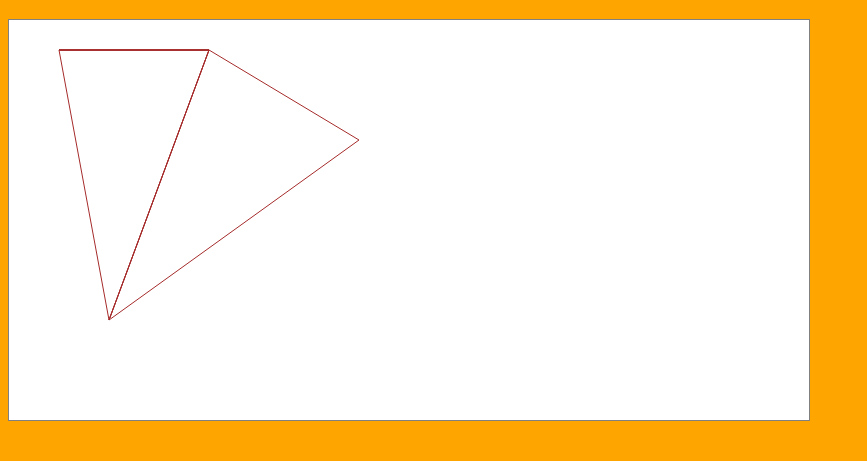
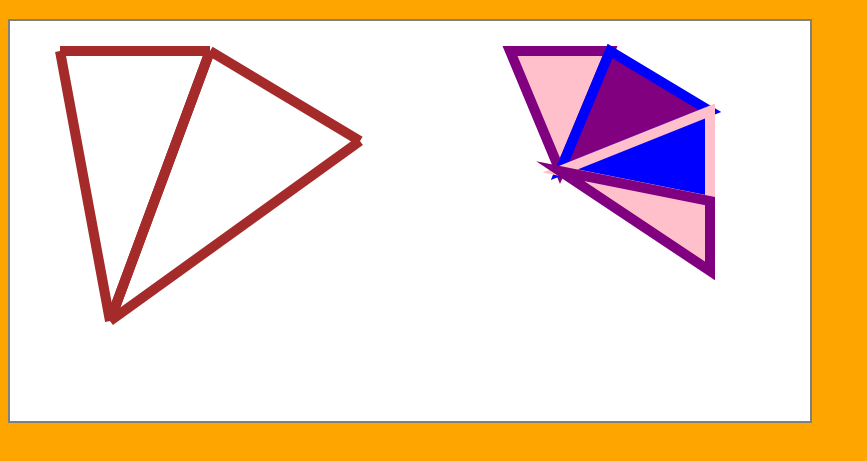
Before and after one commit to Chircle/Pachu_17_Game, a plain HTML site: page uebung/index.html in a window 1280 px wide. Shown: the part 67-528 px from the top of the page, without its empty margins (0-867 px from the left). Drawn offline with Linux system fonts and the light colour scheme.

Commit message:
several changes and exercises on func.js

```diff
--- a/func.js
+++ b/uebung/func.js
@@ -41,18 +41,26 @@ window.onload = function() {
     ctx.moveTo(50, 30);
     ctx.lineTo(200, 30);
     ctx.strokeStyle="brown";
+    ctx.lineWidth= 10;
     ctx.stroke();
     ctx.closePath();
 
     ctx.moveTo(200, 30);
     ctx.lineTo(100, 300);
     ctx.strokeStyle="brown";
+    ctx.lineWidth= 10;
     ctx.stroke();
     ctx.closePath();
 
     ctx.moveTo(100, 300);
     ctx.lineTo(50, 30);
     ctx.strokeStyle="brown";
+    ctx.lineWidth= 10;
+
+
+    ctx.fillStyle = "beige";
+    ctx.fill();
+
     ctx.stroke();
     ctx.closePath();
 
@@ -61,14 +69,59 @@ window.onload = function() {
     ctx.moveTo(200, 30);
     ctx.lineTo(350, 120);
     ctx.strokeStyle="brown";
+    ctx.lineWidth= 10;
     ctx.stroke();
     ctx.closePath();
 
-    //2.Dreieck
     ctx.beginPath();
     ctx.moveTo(350, 120);
     ctx.lineTo(100, 300);
     ctx.strokeStyle="brown";
+    ctx.lineWidth= 10;
     ctx.stroke();
     ctx.closePath();
+
+    //Kuchenstueck 1
+    ctx.beginPath();
+    ctx.moveTo(600,30);
+    ctx.lineTo(550, 150);
+    ctx.lineTo(500, 30);
+    ctx.strokeStyle="purple";
+    ctx.fillStyle="pink";
+    ctx.fill();
+    ctx.closePath();
+    ctx.stroke();
+
+    //Kuchenstueck 2
+    ctx.beginPath();
+    ctx.moveTo(600,30);
+    ctx.lineTo(700, 90);
+    ctx.lineTo(550, 150);
+    ctx.strokeStyle="blue";
+    ctx.fillStyle="purple";
+    ctx.fill();
+    ctx.closePath();
+    ctx.stroke();
+
+    //Kuchenstueck 3
+    ctx.beginPath();
+    ctx.moveTo(700,90);
+    ctx.lineTo(700, 180);
+    ctx.lineTo(550, 150);
+    ctx.strokeStyle="pink";
+    ctx.fillStyle="blue";
+    ctx.fill();
+    ctx.closePath();
+    ctx.stroke();
+
+    //Kuchenstueck 4
+    ctx.beginPath();
+    ctx.moveTo(700, 250);
+    ctx.lineTo(700, 180);
+    ctx.lineTo(550, 150);
+    ctx.strokeStyle="purple";
+    ctx.fillStyle="pink";
+    ctx.fill();
+    ctx.closePath();
+    ctx.stroke();
 }
--- a/style.css
+++ b/uebung/style.css
@@ -5,6 +5,6 @@ body {
 
 canvas#myCanvas{
     background-color: white;
-    border: 1px solid grey;
+    border: 2px solid grey;
     color: black;
 }
```
Also changed, not shown: uebung/index.html (renamed from index.html).
